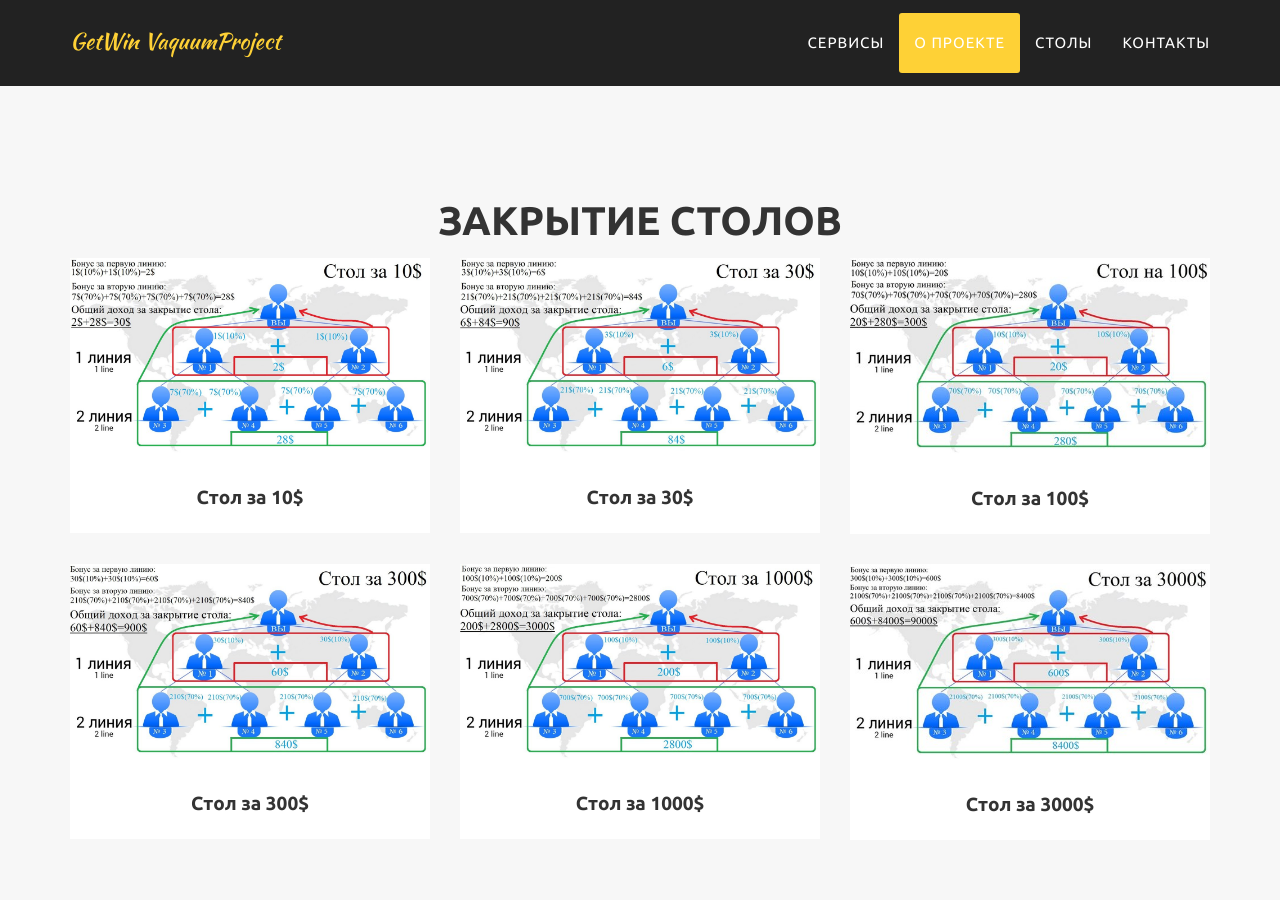
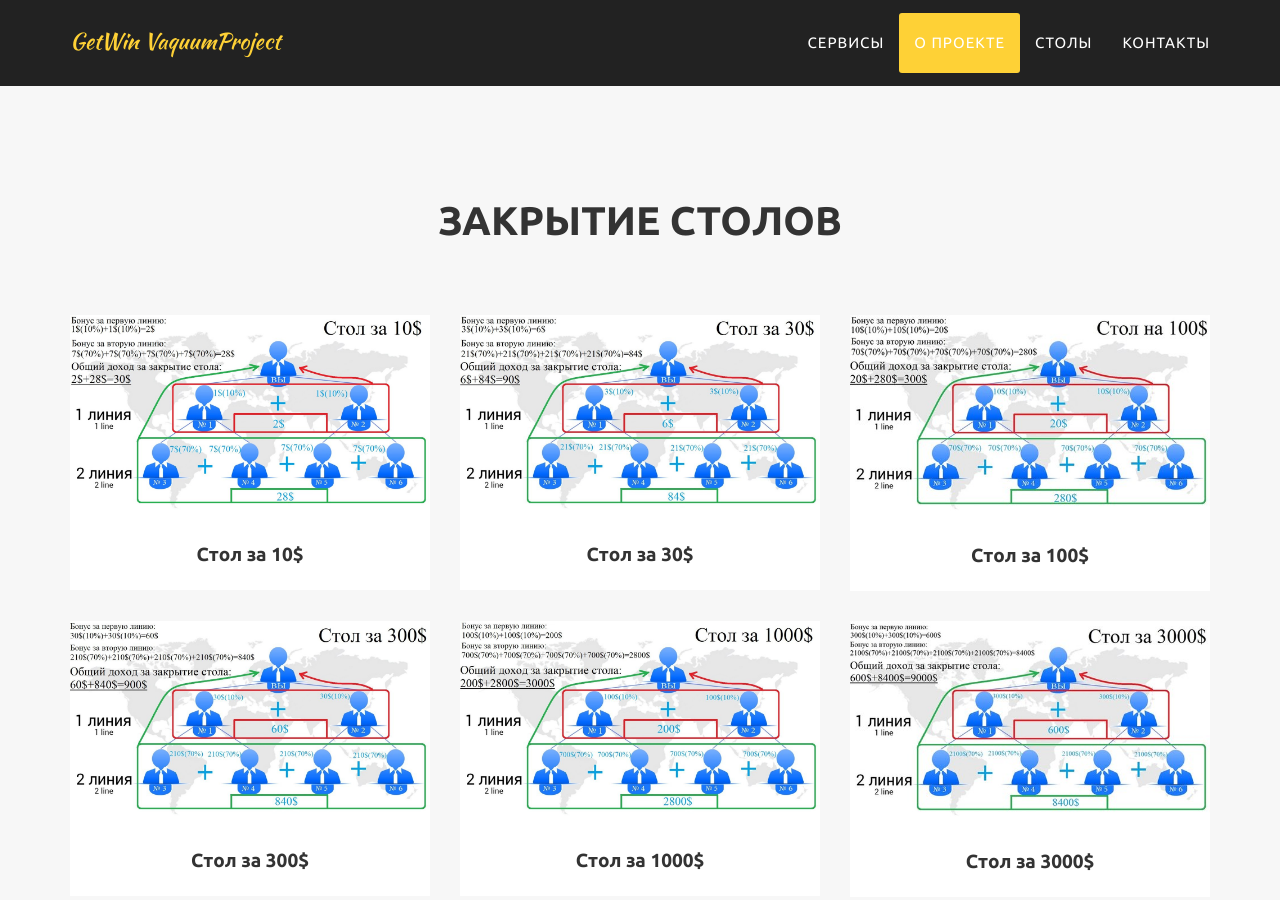
Before and after one commit to IvanovVasiliy/main_site, a Jekyll site: the page built from index.html, in a window 1280 px wide and 900 px high, scrolled down 2719 px. Built offline with Jekyll 4.4.1, drawn with Linux system fonts in a browser that asks for light colours; some web fonts are replaced.

Commit message:
Первый коммит

```diff
--- a/_includes/portfolio_grid.html
+++ b/_includes/portfolio_grid.html
@@ -1,7 +1,7 @@
 <!-- Portfolio Grid Section -->
     <section id="portfolio" class="bg-light-gray">
         <div class="container">
-            <div class="row">
+            <div class="row" style="padding-bottom: 5%;">
                 <div class="col-lg-12 text-center">
                     <h2 class="section-heading">Закрытие столов</h2>
                     <!--<h3 class="section-subheading text-muted">Lorem ipsum dolor sit amet consectetur.</h3>-->
```
